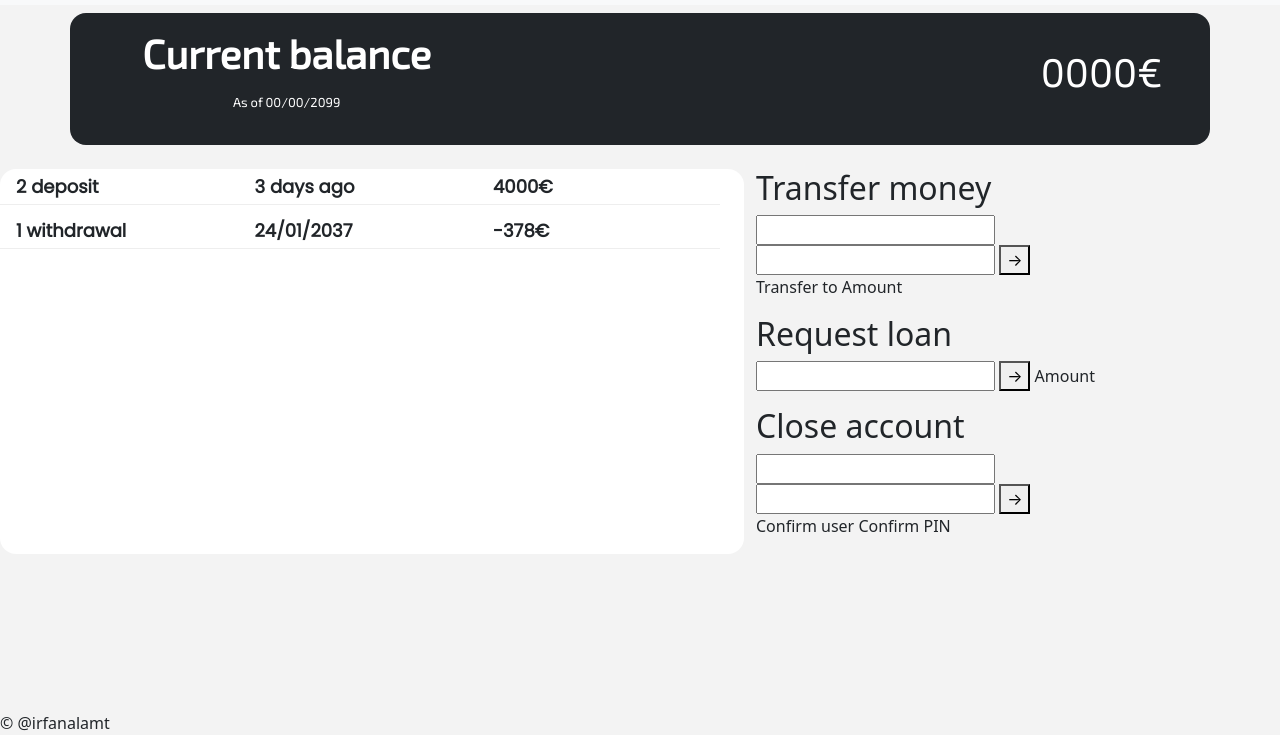
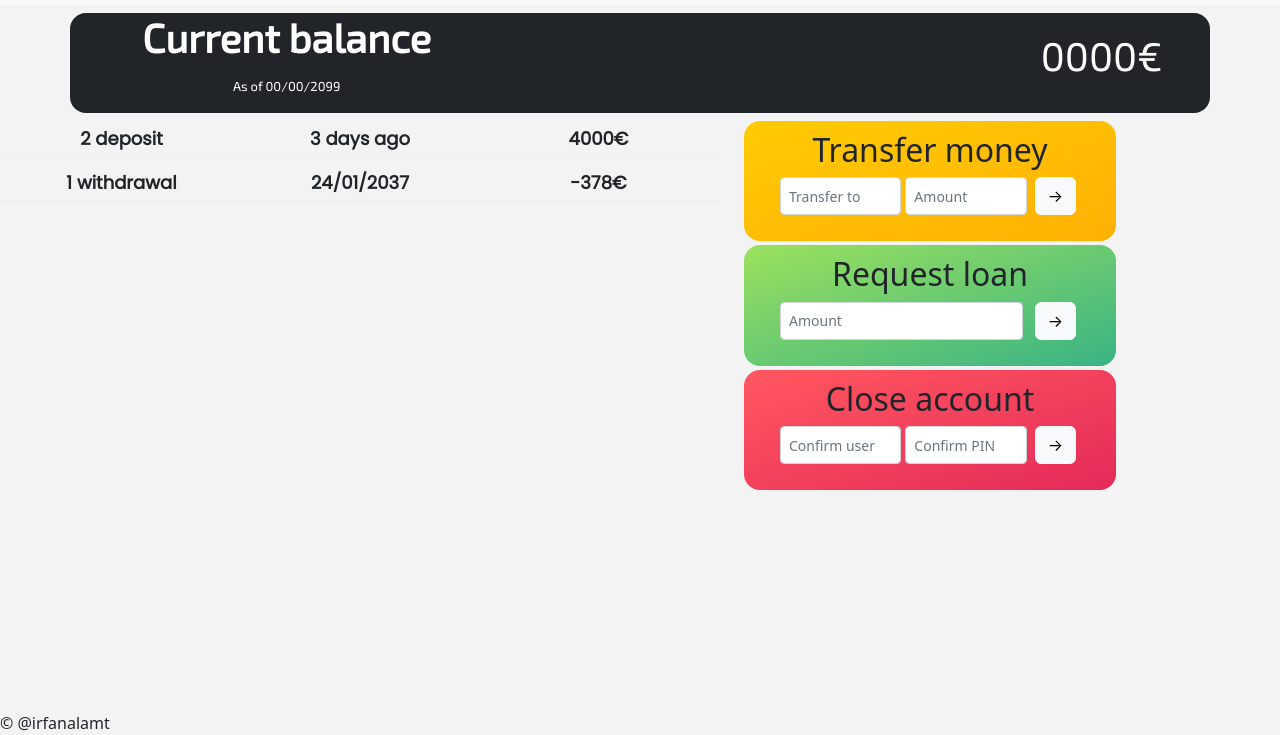
Before and after one commit to irfanalamt/modern-banking-application, a plain HTML site: page index.html in a window 1280 px wide. Shown: the part 65-800 px from the top of the page. Drawn offline with nearby package versions, Linux system fonts and the light colour scheme.

Commit message:
Style: change color, layout of operations

```diff
--- a/index.html
+++ b/index.html
@@ -40,7 +40,7 @@
       </form>
     </nav>
     <main class="app">
-      <div class="balance container p-3 mt-2 mb-4 bg-dark text-white rounded-4">
+      <div class="balance container p-3 mt-2 mb-2 bg-dark text-white rounded-4">
         <div class="col-4 ms-3">
           <p class="display-6 fw-bold">Current balance</p>
           <p>As of <span class="date">00/00/2099</span></p>
@@ -62,31 +62,54 @@
         </div>
         <div class="operations col-4">
           <div class="transfer row">
-            <h2>Transfer money</h2>
+            <h2 class="text-center">Transfer money</h2>
             <form>
-              <input type="text" />
-              <input type="number" />
-              <button>&rarr;</button>
-              <label>Transfer to</label>
-              <label>Amount</label>
+              <div class="d-flex">
+                <input
+                  class="form-control form-control-sm mx-1"
+                  type="text"
+                  placeholder="Transfer to"
+                />
+                <input
+                  class="form-control form-control-sm"
+                  type="number"
+                  placeholder="Amount"
+                />
+
+                <button class="btn btn-light mx-2">&rarr;</button>
+              </div>
             </form>
           </div>
-          <div class="loan row">
-            <h2>Request loan</h2>
+          <div class="loan row mt-1">
+            <h2 class="text-center">Request loan</h2>
             <form class="form">
-              <input type="number" />
-              <button>&rarr;</button>
-              <label>Amount</label>
+              <div class="d-flex">
+                <input
+                  class="form-control form-control-sm mx-1"
+                  type="number"
+                  placeholder="Amount"
+                />
+                <button class="btn btn-light mx-2">&rarr;</button>
+              </div>
             </form>
           </div>
-          <div class="close row">
-            <h2>Close account</h2>
+          <div class="close row mt-1">
+            <h2 class="text-center">Close account</h2>
             <form>
-              <input type="text" />
-              <input type="password" maxlength="6" />
-              <button>&rarr;</button>
-              <label>Confirm user</label>
-              <label>Confirm PIN</label>
+              <div class="d-flex">
+                <input
+                  class="form-control form-control-sm mx-1"
+                  type="text"
+                  placeholder="Confirm user"
+                />
+                <input
+                  class="form-control form-control-sm"
+                  type="password"
+                  maxlength="6"
+                  placeholder="Confirm PIN"
+                />
+                <button class="btn btn-light mx-2">&rarr;</button>
+              </div>
             </form>
           </div>
         </div>
--- a/style.css
+++ b/style.css
@@ -14,21 +14,21 @@ nav {
   align-items: center;
   justify-content: space-between;
   text-align: center;
+  max-height: 100px;
 }
 
 .movements {
   font-family: 'Poppins', sans-serif;
   font-weight: bold;
   font-size: large;
-  display: inline;
-  background-color: #fff;
   border-radius: 1rem;
-  overflow: scroll;
+  overflow: hidden;
 }
 
 .movement_row {
   justify-content: space-between;
   align-items: center;
+  text-align: center;
   width: 100%;
   border-bottom: 1px solid #eee;
 }
@@ -36,3 +36,30 @@ nav {
 .movement_item {
   width: 33%;
 }
+
+.transfer {
+  padding-top: 10;
+  padding-bottom: 10;
+  padding-right: 20;
+  padding-left: 20;
+  border-radius: 1rem;
+  background-image: linear-gradient(to top left, #ffb003, #ffcb03);
+}
+
+.loan {
+  padding-top: 10;
+  padding-bottom: 10;
+  padding-right: 20;
+  padding-left: 20;
+  border-radius: 1rem;
+  background-image: linear-gradient(to top left, #39b385, #9be15d);
+}
+
+.close {
+  padding-top: 10;
+  padding-bottom: 10;
+  padding-right: 20;
+  padding-left: 20;
+  border-radius: 1rem;
+  background-image: linear-gradient(to top left, #e52a5a, #ff585f);
+}
```
